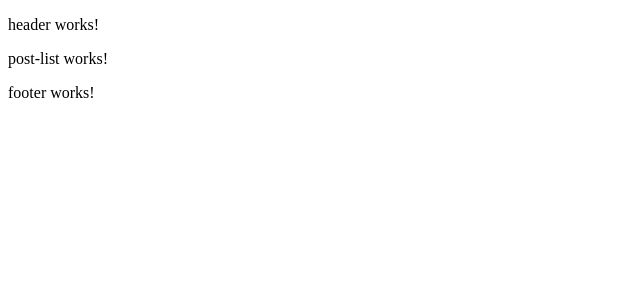
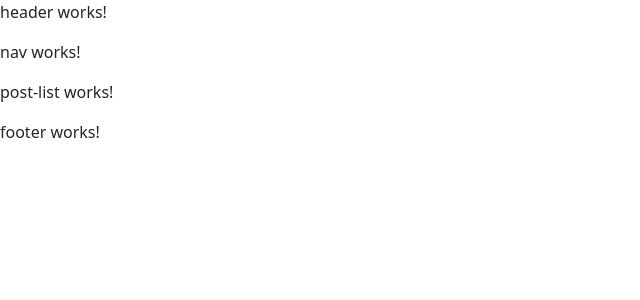
Before and after one commit to simone-art/angular-app, an Angular app: page / in a window 1280 px wide. Shown: the top 300 px of the page, without its empty margins (0-640 px from the left). Built offline with nearby package versions, Linux system fonts and the light colour scheme.

Commit message:
Incluido html cdn boostrap no arquivo index.html

```diff
--- a/src/app/core/layout/header/header.component.html
+++ b/src/app/core/layout/header/header.component.html
@@ -1 +1,2 @@
 <p>header works!</p>
+<app-nav></app-nav>
--- a/src/index.html
+++ b/src/index.html
@@ -6,6 +6,7 @@
   <base href="/">
   <meta name="viewport" content="width=device-width, initial-scale=1">
   <link rel="icon" type="image/x-icon" href="favicon.ico">
+  <link rel="stylesheet" href="https://cdn.jsdelivr.net/npm/bootstrap@5.1.3/dist/css/bootstrap.min.css" integrity="sha384-1BmE4kWBq78iYhFldvKuhfTAU6auU8tT94WrHftjDbrCEXSU1oBoqyl2QvZ6jIW3" crossorigin="anonymous">
 </head>
 <body>
   <app-root></app-root>
```
